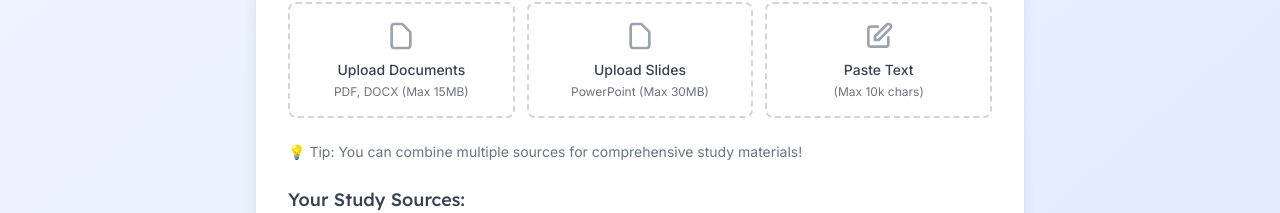
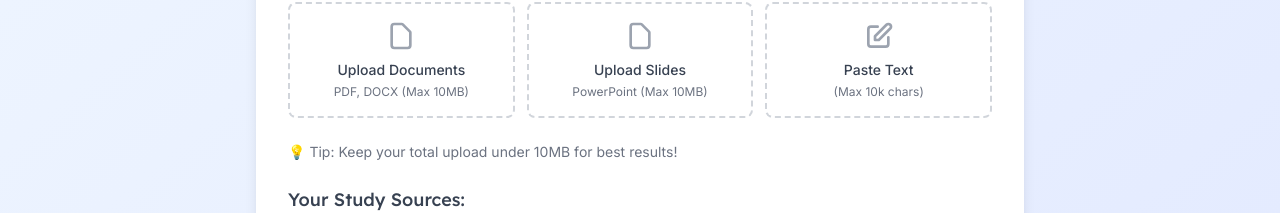
Before and after one commit to alvagarciia/learnflow-ai, a React (Vite) app in the folder frontend/: page / in a window 1280 px wide. Shown: the part 298-511 px from the top of the page. Built offline with nearby package versions, Linux system fonts and the light colour scheme; no server answers.

Commit message:
fix input limits checking

```diff
--- a/frontend/src/components/InputForm.tsx
+++ b/frontend/src/components/InputForm.tsx
@@ -45,14 +45,27 @@ export default function InputForm({ onSubmit }: InputFormProps) {
   });
 
   const validateFile = (file: File, type: 'pdf-doc' | 'ppt'): string | null => {
-    const maxSize = type === 'pdf-doc' ? 15 * 1024 * 1024 : 30 * 1024 * 1024;
+    const maxIndividualSize = 10 * 1024 * 1024; // 10MB per file
+    const maxTotalSize = 15 * 1024 * 1024; // 15MB total
 
-    if (file.size > maxSize) {
-      return `File too large. Maximum size: ${maxSize / (1024 * 1024)}MB`;
+    // Check individual file size
+    if (file.size > maxIndividualSize) {
+      return `File too large. Maximum size per file: ${maxIndividualSize / (1024 * 1024)}MB`;
     }
 
+    // Check maximum number of files
     if (documents.length >= 5) {
       return 'Maximum 5 documents allowed';
+    }
+
+    // Check total size including this new file
+    const currentTotalSize = documents.reduce((sum, doc) => sum + (doc.file?.size || 0), 0);
+    const newTotalSize = currentTotalSize + file.size;
+
+    if (newTotalSize > maxTotalSize) {
+      const currentSizeMB = (currentTotalSize / (1024 * 1024)).toFixed(1);
+      const maxSizeMB = (maxTotalSize / (1024 * 1024)).toFixed(0);
+      return `Total file size would exceed ${maxSizeMB}MB limit. Current total: ${currentSizeMB}MB`;
     }
 
     return null;
@@ -223,7 +236,7 @@ export default function InputForm({ onSubmit }: InputFormProps) {
                   <path strokeLinecap="round" strokeLinejoin="round" strokeWidth={2} d="M7 21h10a2 2 0 002-2V9.414a1 1 0 00-.293-.707l-5.414-5.414A1 1 0 0012.586 3H7a2 2 0 00-2 2v14a2 2 0 002 2z" />
                 </svg>
                 <span className="text-sm font-medium text-gray-700">Upload Documents</span>
-                <span className="text-xs text-gray-500 mt-1">PDF, DOCX (Max 15MB)</span>
+                <span className="text-xs text-gray-500 mt-1">PDF, DOCX (Max 10MB)</span>
               </button>
 
               <button
@@ -236,7 +249,7 @@ export default function InputForm({ onSubmit }: InputFormProps) {
                   <path strokeLinecap="round" strokeLinejoin="round" strokeWidth={2} d="M7 21h10a2 2 0 002-2V9.414a1 1 0 00-.293-.707l-5.414-5.414A1 1 0 0012.586 3H7a2 2 0 00-2 2v14a2 2 0 002 2z" />
                 </svg>
                 <span className="text-sm font-medium text-gray-700">Upload Slides</span>
-                <span className="text-xs text-gray-500 mt-1">PowerPoint (Max 30MB)</span>
+                <span className="text-xs text-gray-500 mt-1">PowerPoint (Max 10MB)</span>
               </button>
 
               <button
@@ -270,7 +283,7 @@ export default function InputForm({ onSubmit }: InputFormProps) {
           </div>
 
           <div className="text-sm text-gray-500">
-            <p>💡 Tip: You can combine multiple sources for comprehensive study materials!</p>
+            <p>💡 Tip: Keep your total upload under 10MB for best results!</p>
           </div>
 
           <div>
```
